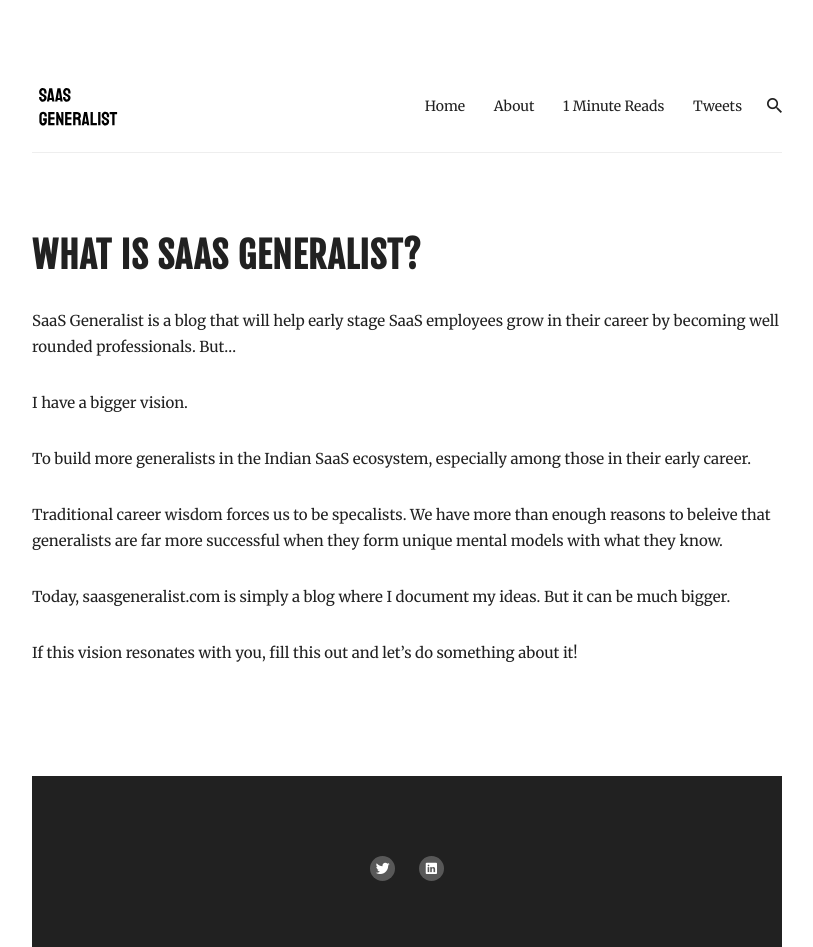
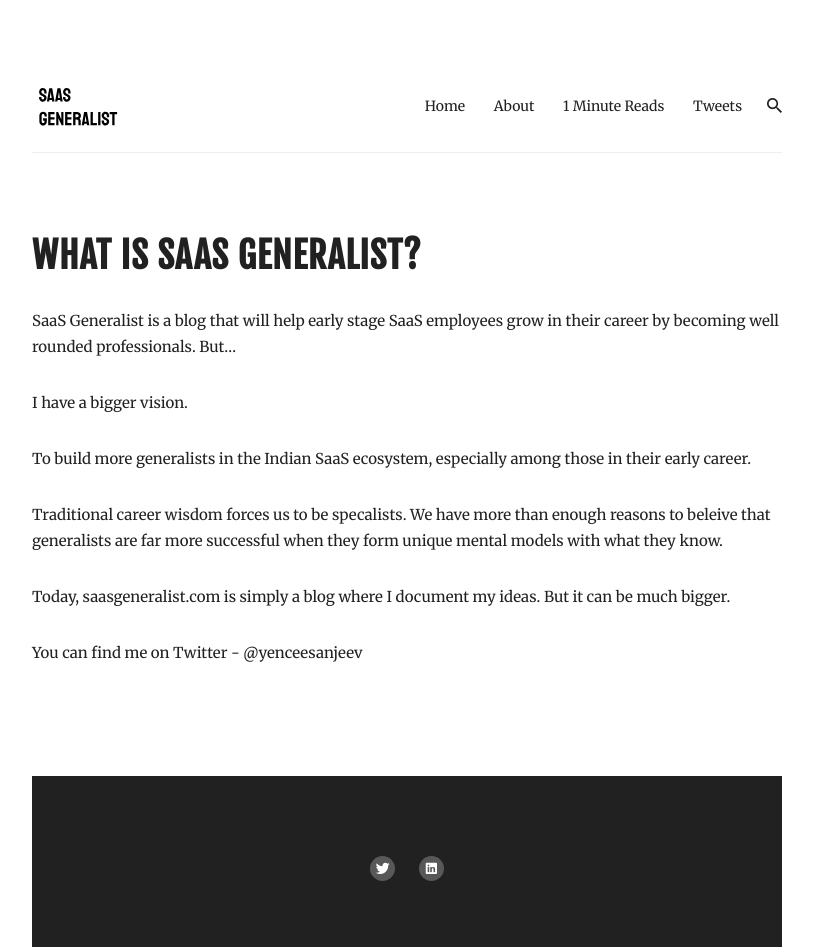
Before and after one commit to yenceesanjeev/saasgeneralist.github.io, a Jekyll site: the page built from _pages/about.md, in a window 1280 px wide. Shown: the whole page, without its empty margins (233-1046 px from the left). Built offline with Jekyll 4.4.1, drawn with Linux system fonts in a browser that asks for light colours; nearby versions of some CDN libraries.

Commit message:
updated social

```diff
--- a/_pages/about.md
+++ b/_pages/about.md
@@ -15,4 +15,4 @@
 
 Today, saasgeneralist.com is simply a blog where I document my ideas. But it can be much bigger.
 
-If this vision resonates with you, [fill this out](https://yenceesanjeev.typeform.com/to/Oci2ti0o) and let's do something about it!
+You can find me on Twitter - @yenceesanjeev
```
